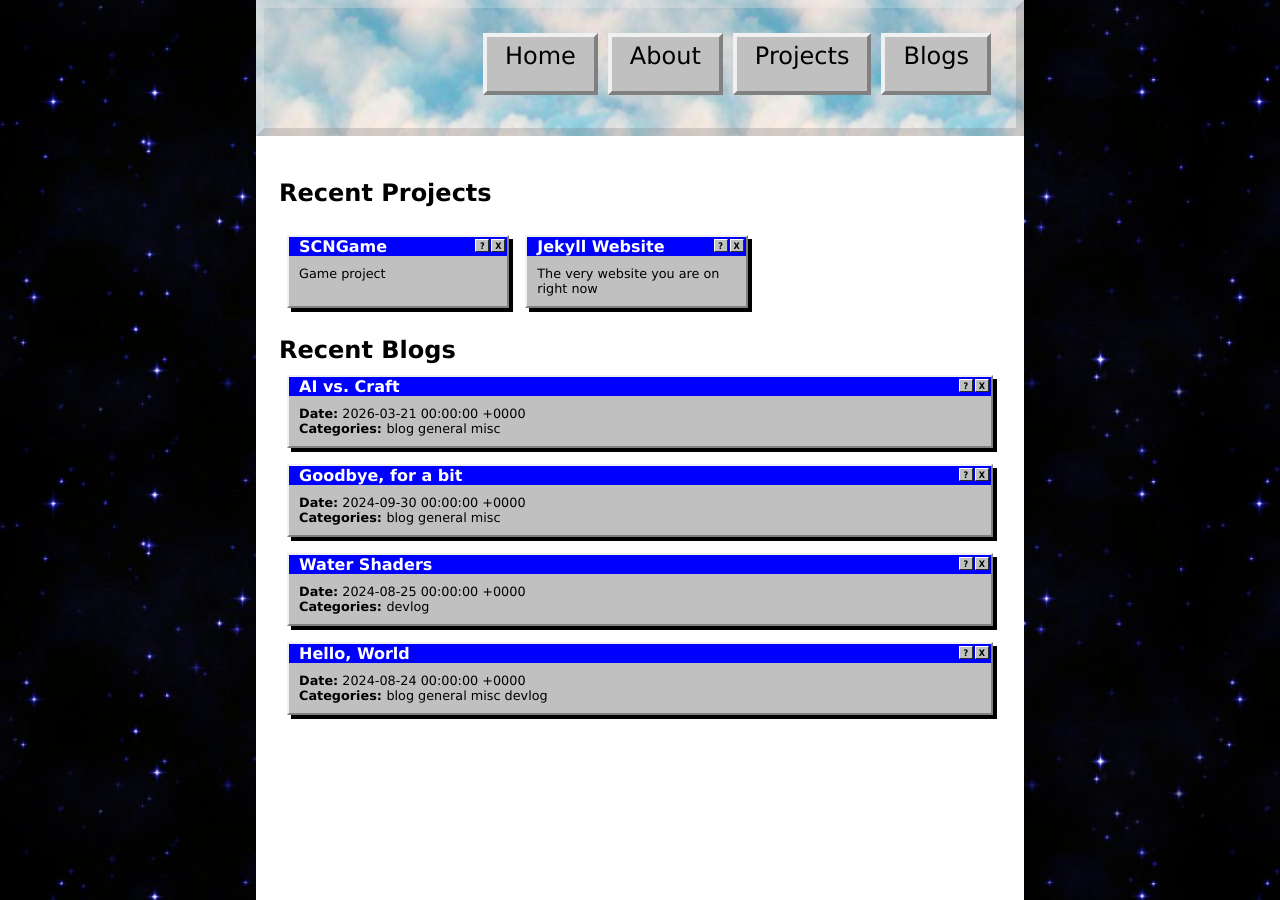
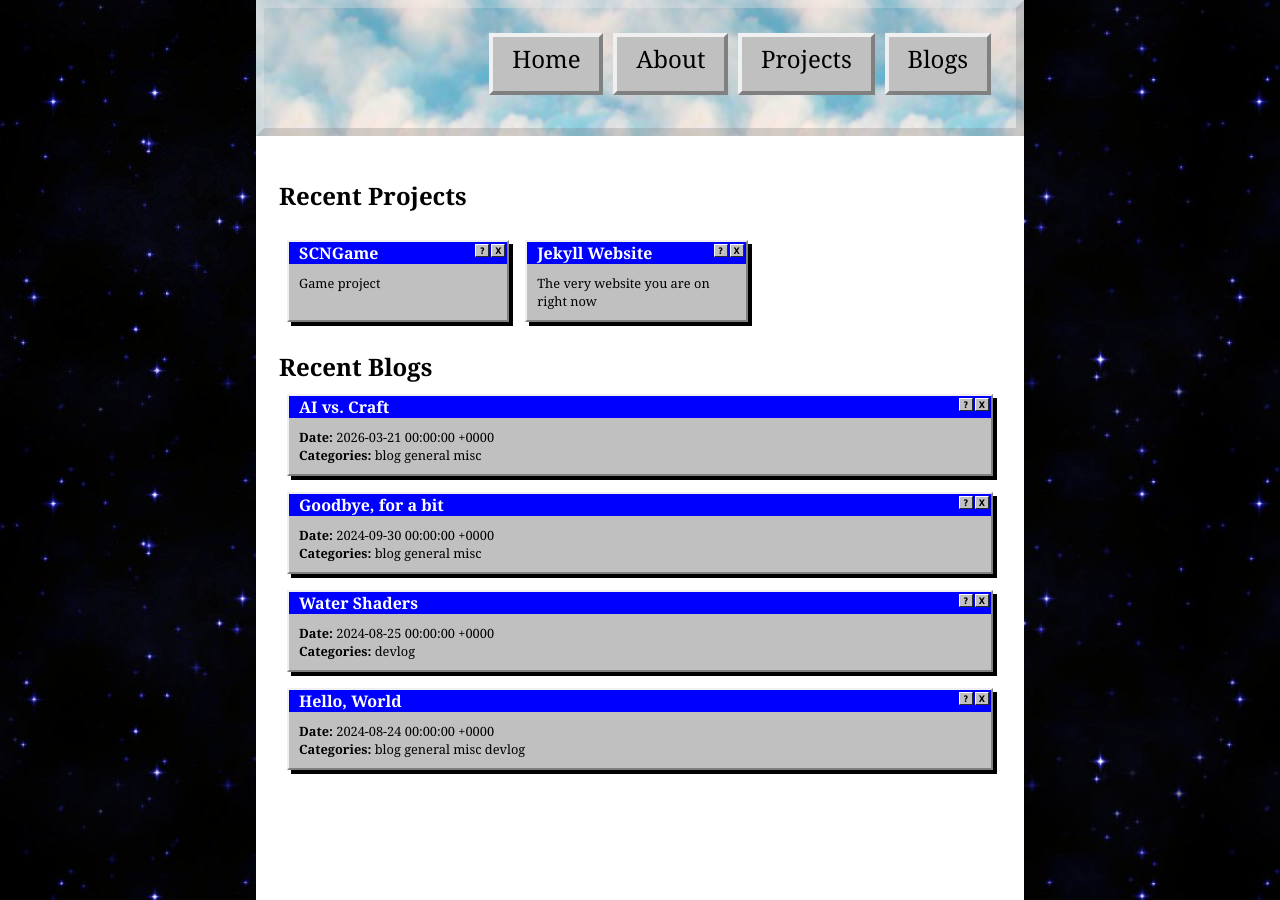
Before and after one commit to silas-hw/silas-hw.github.io, a Jekyll site: the page built from src/index.markdown, in a window 1280 px wide. Built offline with Jekyll 4.4.1, drawn with Linux system fonts in a browser that asks for light colours.

Commit message:
Update font-family

```diff
--- a/src/css/style.css
+++ b/src/css/style.css
@@ -47,7 +47,7 @@ body {
     background-image: url("/assets/img/bg.jpg");
     background-repeat: repeat;
 
-    font-family: Verdana, Geneva, Tahoma, sans-serif
+    font-family: Georgia, 'Times New Roman', Times, serif
 }
 
 @media only screen and (orientation: landscape) {
```
